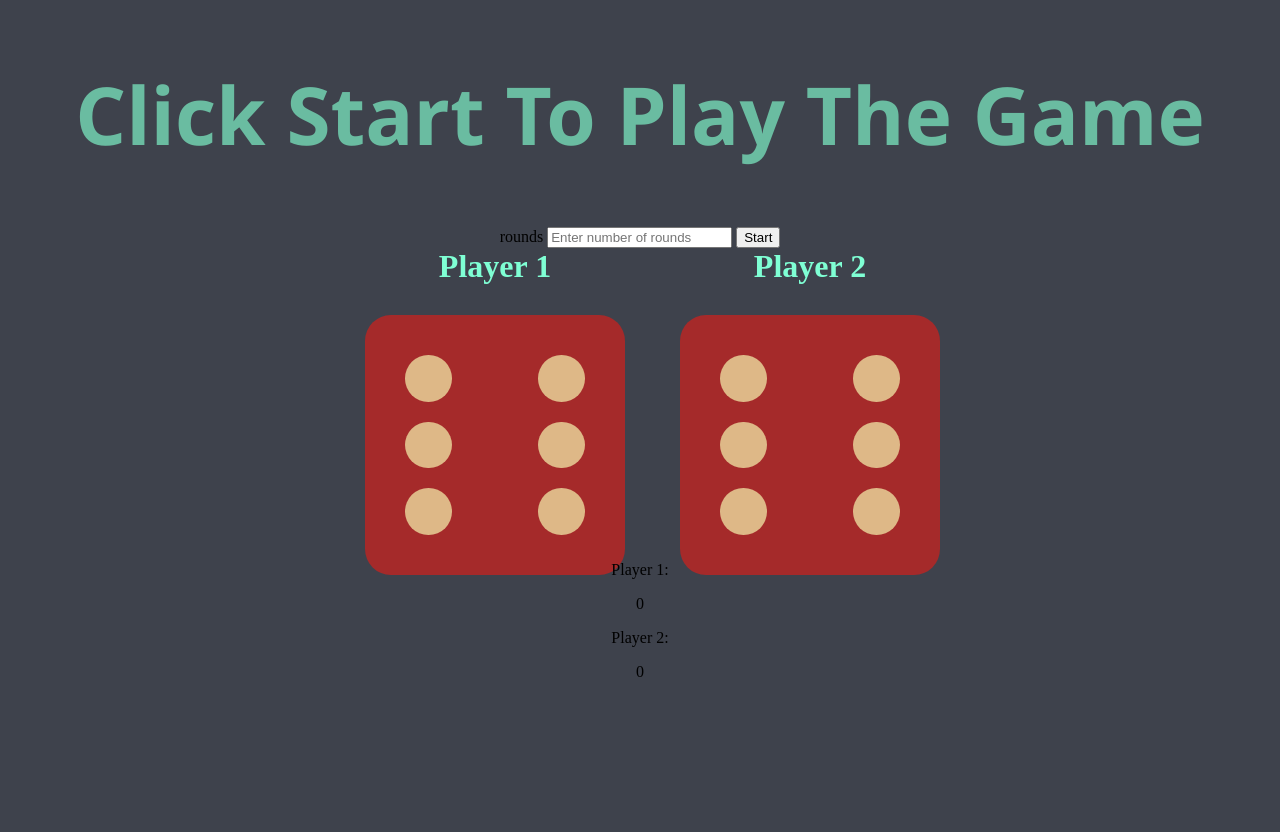
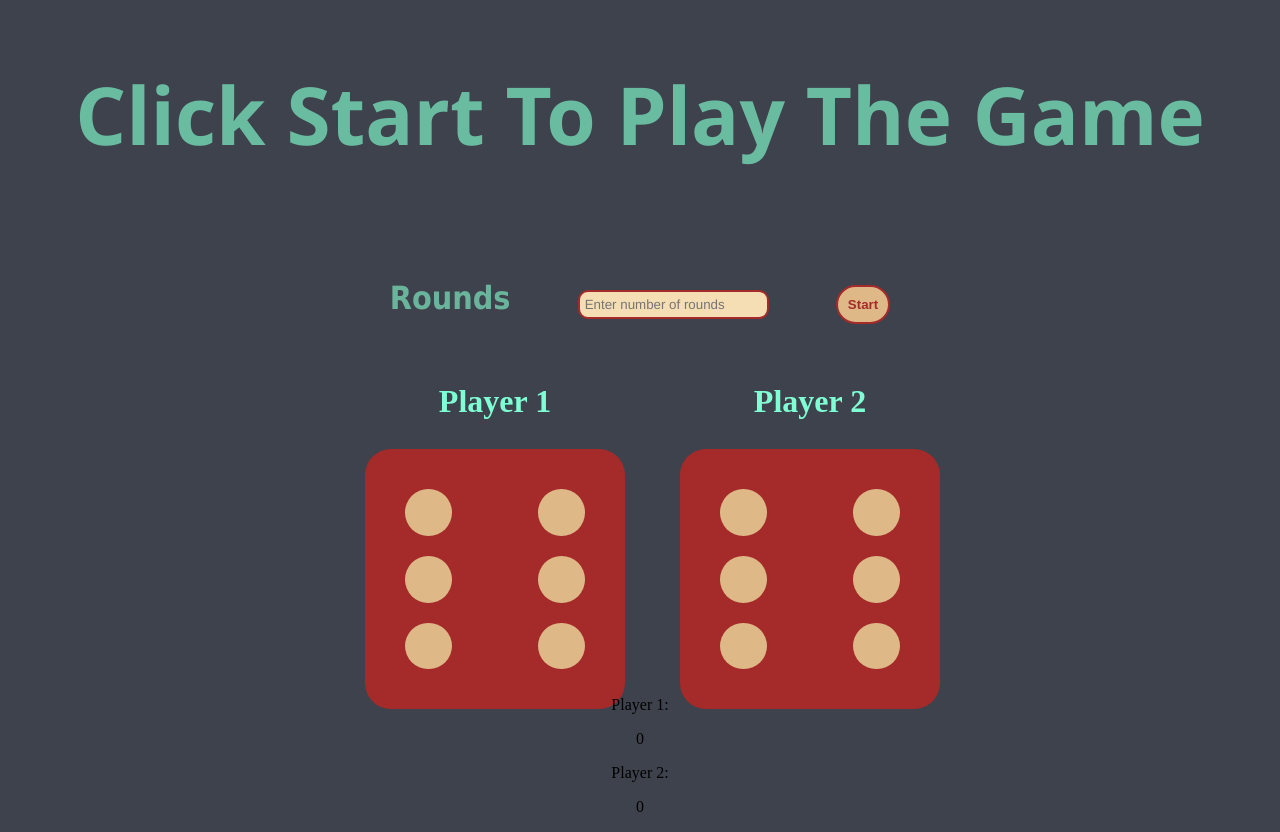
Before and after one commit to elijahizkiel/Dice-throw-Game, a plain HTML site: page index.html in a window 1280 px wide. Before the commit the page ends 800 px from the top, so only its background shows below. Drawn offline with Linux system fonts and the light colour scheme.

Commit message:
Style round-counter

```diff
--- a/index.css
+++ b/index.css
@@ -6,6 +6,28 @@ h1 {
     color:rgb(106, 188, 161);
     font:900 5rem/1.5 'Segoe UI', Tahoma, Geneva, Verdana, sans-serif;
     /* text-shadow: 10px black; */
+}
+.btn {
+    background-color: burlywood;
+    border: 2px solid brown;
+    border-radius: 20px 20px;
+    padding: 10px;
+    color: brown;
+    font-weight: 600;
+    text-transform: capitalize;
+}
+#label-for-rounds {
+    font: 600 2rem/1.5 Tahoma,Arial,Sans-serif;
+    color: rgb(107, 180, 156);
+    text-transform: capitalize;
+}
+#rounds {
+    background-color: wheat;
+    border:2px solid brown;
+    border-radius: 10px;
+    padding:5px;
+    margin: 5%;
+    font-family: 'Franklin Gothic Medium', 'Arial Narrow', Arial, sans-serif;
 }
 #dices{
     width:550px;
```
